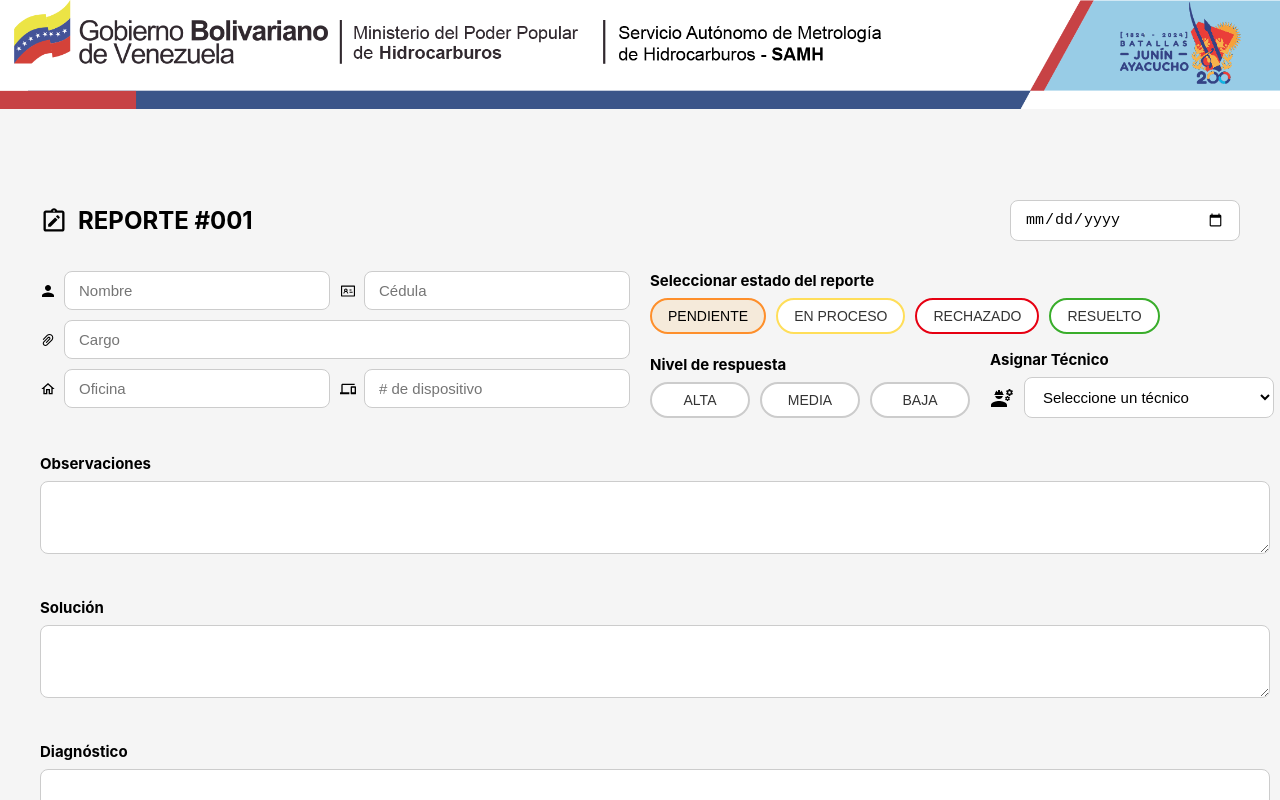
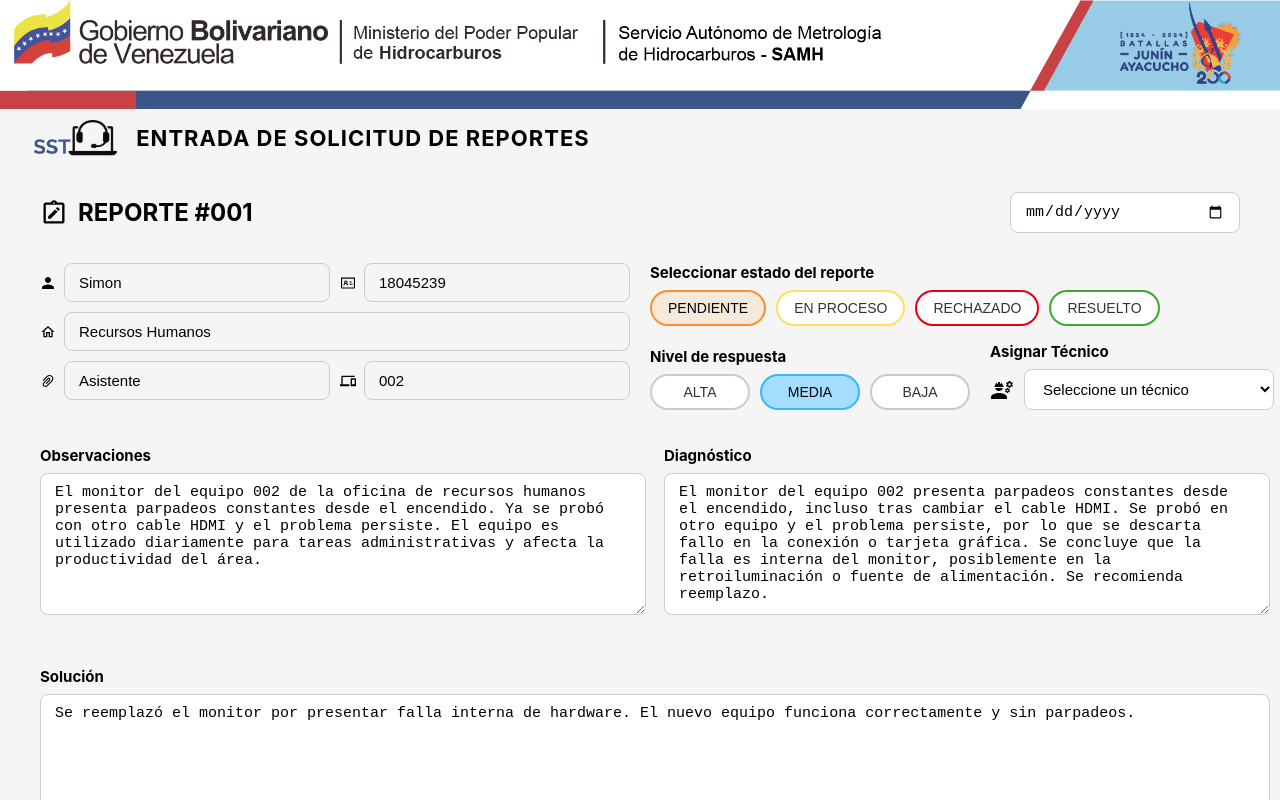
Before and after one commit to idiarj/frontend-sst, a React (Vite) app: page /admin/devices in a window 1280 px wide. Shown: the top 800 px of the page. Built offline with nearby package versions, Linux system fonts and the light colour scheme; no server answers.

Commit message:
juujujuujuu

```diff
--- a/src/views/admin/devices.jsx
+++ b/src/views/admin/devices.jsx
@@ -1,13 +1,14 @@
-import React, { useState } from 'react';
+import React, { useState, useEffect } from 'react';
 import HeadBrand from '../../components/headBrand';
 import { AiOutlineIdcard, AiOutlinePaperClip } from 'react-icons/ai';
 import { MdOutlineNoteAlt, MdDevices, MdEngineering, MdOutlineHome } from 'react-icons/md';
 import { IoMdPerson } from 'react-icons/io';
+import { fetchMockReport } from './fetchMockReport';
+import logoMini from '../../assets/logoMini.png';
 
 function ReportDetails() {
   const [status, setStatus] = useState('PENDIENTE');
   const [responseLevel, setResponseLevel] = useState('');
-
   const [report, setReport] = useState({
     nombre: '',
     cedula: '',
@@ -19,6 +20,36 @@ function ReportDetails() {
     diagnostico: '',
     tecnico: ''
   });
+
+  useEffect(() => {
+    fetchMockReport().then(data => {
+      setReport(prev => ({
+        ...prev,
+        ...data.datos_personales,
+        observaciones: data.observaciones,
+        solucion: data.solucion,
+        diagnostico: data.diagnostico,
+        tecnico: data.tecnico
+      }));
+      setStatus(data.estado);
+      setResponseLevel(data.nivel_respuesta);
+    }).catch(err => {
+      // Para desarrollo local con Vite, usar import para cargar el JSON
+      import('./mockReport.json').then(module => {
+        const data = module.default.reporte || module.reporte;
+        setReport(prev => ({
+          ...prev,
+          ...data.datos_personales,
+          observaciones: data.observaciones,
+          solucion: data.solucion,
+          diagnostico: data.diagnostico,
+          tecnico: data.tecnico
+        }));
+        setStatus(data.estado);
+        setResponseLevel(data.nivel_respuesta);
+      });
+    });
+  }, []);
 
   const handleChange = (e) => {
     const { name, value } = e.target;
@@ -37,7 +68,14 @@ function ReportDetails() {
   return (
     <div style={{ fontFamily: 'Inter, sans-serif', backgroundColor: '#f5f5f5', minHeight: '100vh' }}>
       <HeadBrand />
-      <div style={{ padding: '120px 20px 40px', maxWidth: 1200, margin: '0 auto' }}>
+      {/* Título de pantalla y logo juntos, menos espacio debajo */}
+      <div style={{ display: 'flex', alignItems: 'center', gap: 12, padding: '32px 0 0 32px', marginBottom: 12, paddingTop: 40 }}>
+        <span style={{ fontWeight: 700, fontSize: 22, letterSpacing: 1, display: 'flex', alignItems: 'center', gap: 10 }}>
+          <img src={logoMini} alt="Logo mini" style={{ height: 36, marginRight: 8 }} />
+          ENTRADA DE SOLICITUD DE REPORTES
+        </span>
+      </div>
+      <div style={{ padding: '24px 20px 40px', maxWidth: 1200, margin: '0 auto' }}>
         {/* Título y fecha */}
         <div style={{ display: 'flex', alignItems: 'center', gap: 10, fontSize: 24, fontWeight: 'bold', marginBottom: 30 }}>
           <MdOutlineNoteAlt size={28} />
@@ -56,15 +94,15 @@ function ReportDetails() {
           {/* Columna izquierda - datos personales */}
           <div style={{ flex: 1, minWidth: 320 }}>
             <div style={{ display: 'flex', gap: 10, marginBottom: 10 }}>
-              <InputWithIcon icon={<IoMdPerson />} name="nombre" placeholder="Nombre" value={report.nombre} onChange={handleChange} />
-              <InputWithIcon icon={<AiOutlineIdcard />} name="cedula" placeholder="Cédula" value={report.cedula} onChange={handleChange} />
+              <InputWithIcon icon={<IoMdPerson />} name="nombre" placeholder="Nombre" value={report.nombre} onChange={handleChange} readOnly />
+              <InputWithIcon icon={<AiOutlineIdcard />} name="cedula" placeholder="Cédula" value={report.cedula} onChange={handleChange} readOnly />
             </div>
             <div style={{ display: 'flex', gap: 10, marginBottom: 10 }}>
-              <InputWithIcon icon={<AiOutlinePaperClip />} name="cargo" placeholder="Cargo" value={report.cargo} onChange={handleChange} />
+              <InputWithIcon icon={<MdOutlineHome />} name="oficina" placeholder="Oficina" value={report.oficina} onChange={handleChange} readOnly />
             </div>
             <div style={{ display: 'flex', gap: 10 }}>
-              <InputWithIcon icon={<MdOutlineHome />} name="oficina" placeholder="Oficina" value={report.oficina} onChange={handleChange} />
-              <InputWithIcon icon={<MdDevices />} name="dispositivo" placeholder="# de dispositivo" value={report.dispositivo} onChange={handleChange} />
+              <InputWithIcon icon={<AiOutlinePaperClip />} name="cargo" placeholder="Cargo" value={report.cargo} onChange={handleChange} readOnly />
+              <InputWithIcon icon={<MdDevices />} name="dispositivo" placeholder="# de dispositivo" value={report.dispositivo} onChange={handleChange} readOnly />
             </div>
           </div>
 
@@ -130,11 +168,17 @@ function ReportDetails() {
           </div>
         </div>
 
-        {/* Observaciones, Solución y Diagnóstico */}
-        <div style={{ display: 'flex', flexDirection: 'column', gap: 20, marginBottom: 20 }}>
-          <TextArea label="Observaciones" name="observaciones" value={report.observaciones} onChange={handleChange} />
-          <TextArea label="Solución" name="solucion" value={report.solucion} onChange={handleChange} />
-          <TextArea label="Diagnóstico" name="diagnostico" value={report.diagnostico} onChange={handleChange} />
+        {/* Observaciones, Diagnóstico y Solución en dos columnas */}
+        <div style={{ display: 'flex', gap: 48, marginBottom: 28 }}>
+          <div style={{ flex: 1 }}>
+            <TextArea label="Observaciones" name="observaciones" value={report.observaciones} onChange={handleChange} inputHeight={120} />
+          </div>
+          <div style={{ flex: 1 }}>
+            <TextArea label="Diagnóstico" name="diagnostico" value={report.diagnostico} onChange={handleChange} inputHeight={120} />
+          </div>
+        </div>
+        <div style={{ marginBottom: 24, marginTop: 24 }}>
+          <TextArea label="Solución" name="solucion" value={report.solucion} onChange={handleChange} inputHeight={100} />
         </div>
 
         {/* Botón editar */}
@@ -156,7 +200,7 @@ function ReportDetails() {
 }
 
 // Subcomponentes reutilizables
-const InputWithIcon = ({ icon, name, placeholder, value, onChange }) => (
+const InputWithIcon = ({ icon, name, placeholder, value, onChange, readOnly }) => (
   <div style={{ display: 'flex', alignItems: 'center', gap: 8, flex: 1 }}>
     {icon}
     <input
@@ -164,12 +208,13 @@ const InputWithIcon = ({ icon, name, placeholder, value, onChange }) => (
       placeholder={placeholder}
       value={value}
       onChange={onChange}
-      style={{ ...inputStyle, flex: 1 }}
+      readOnly={readOnly}
+      style={{ ...inputStyle, flex: 1, backgroundColor: readOnly ? '#f5f5f5' : '#fff' }}
     />
   </div>
 );
 
-const TextArea = ({ label, name, value, onChange }) => (
+const TextArea = ({ label, name, value, onChange, inputHeight }) => (
   <div style={{ marginBottom: 20 }}>
     <div style={labelStyle}>{label}</div>
     <textarea
@@ -177,7 +222,7 @@ const TextArea = ({ label, name, value, onChange }) => (
       value={value}
       onChange={onChange}
       rows={3}
-      style={{ ...inputStyle, width: '100%', resize: 'vertical' }}
+      style={{ ...inputStyle, width: '100%', resize: 'vertical', minHeight: inputHeight || 80 }}
     />
   </div>
 );
--- /dev/null
+++ b/src/views/admin/fetchMockReport.js
@@ -0,0 +1,7 @@
+// Utilidad para cargar el mockReport.json
+export async function fetchMockReport() {
+  const response = await fetch('./mockReport.json');
+  if (!response.ok) throw new Error('No se pudo cargar el mock de reporte');
+  const data = await response.json();
+  return data.reporte;
+}
--- /dev/null
+++ b/src/views/admin/mockReport.json
@@ -0,0 +1,19 @@
+{
+  "reporte": {
+    "id": "001",
+    "fecha": "2025-05-01",
+    "datos_personales": {
+      "nombre": "Simon",
+      "cedula": "18045239",
+      "cargo": "Asistente",
+      "oficina": "Recursos Humanos",
+      "dispositivo": "002"
+    },
+    "estado": "PENDIENTE",
+    "nivel_respuesta": "MEDIA",
+    "tecnico": "DAGNIS",
+    "observaciones": "El monitor del equipo 002 de la oficina de recursos humanos presenta parpadeos constantes desde el encendido. Ya se probó con otro cable HDMI y el problema persiste. El equipo es utilizado diariamente para tareas administrativas y afecta la productividad del área.",
+    "solucion": "Se reemplazó el monitor por presentar falla interna de hardware. El nuevo equipo funciona correctamente y sin parpadeos.",
+    "diagnostico": "El monitor del equipo 002 presenta parpadeos constantes desde el encendido, incluso tras cambiar el cable HDMI. Se probó en otro equipo y el problema persiste, por lo que se descarta fallo en la conexión o tarjeta gráfica. Se concluye que la falla es interna del monitor, posiblemente en la retroiluminación o fuente de alimentación. Se recomienda reemplazo."
+  }
+}
```
